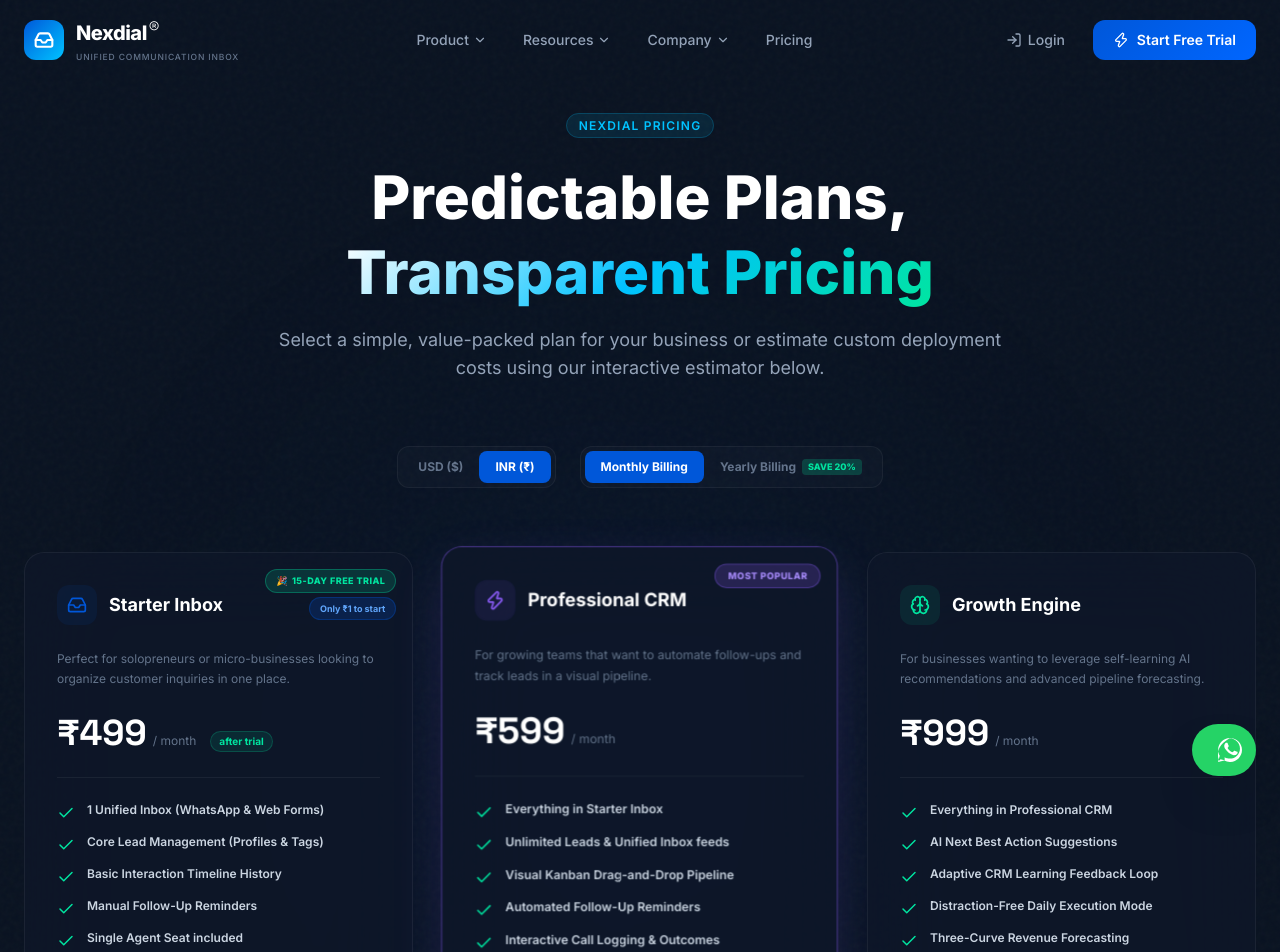
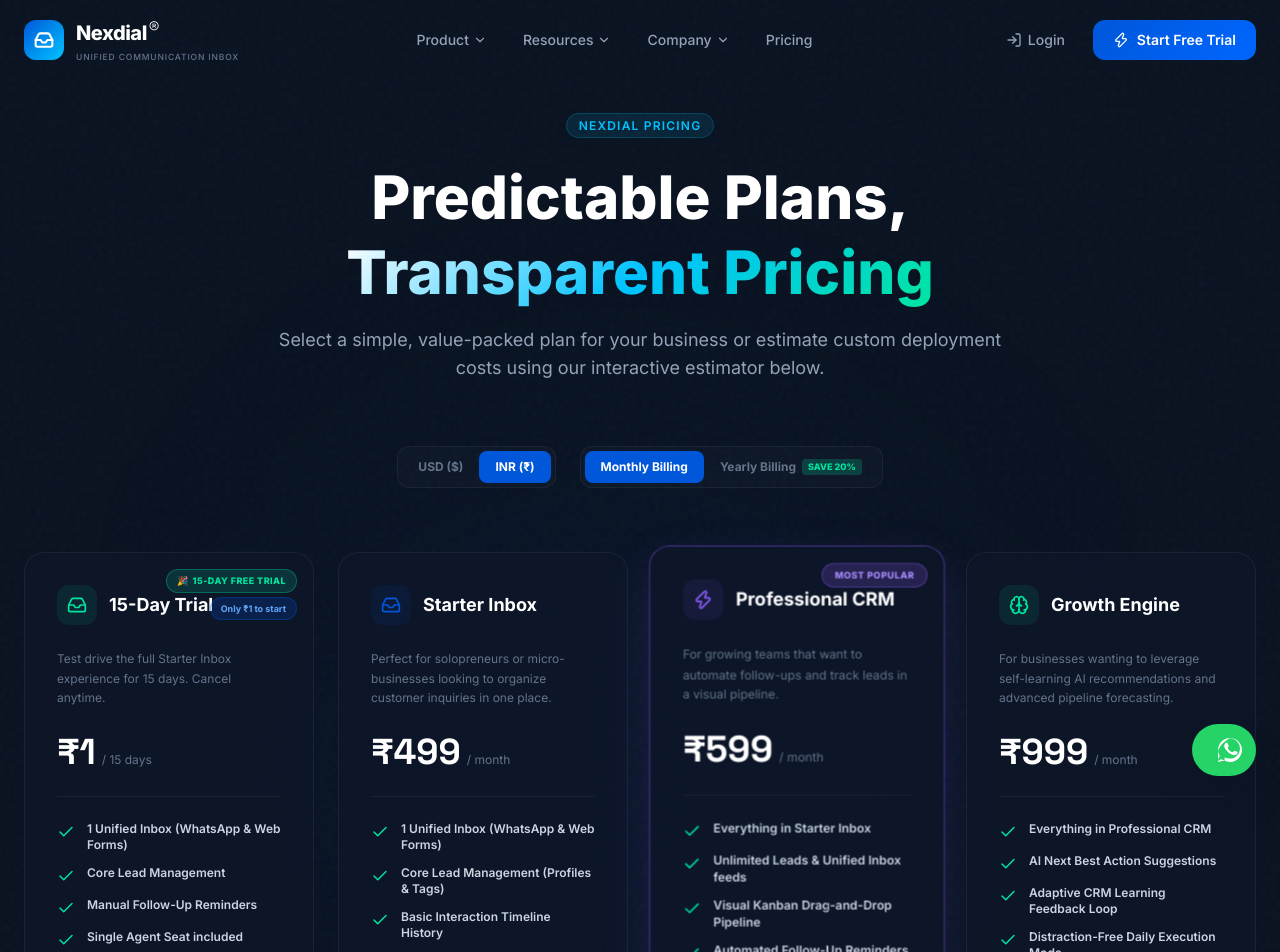
Before and after one commit to sabledattatray/Nexdial-IO, a Next.js app: page /pricing in a window 1280 px wide. Shown: the top 952 px of the page. Built offline with nearby package versions, Linux system fonts and the light colour scheme.

Commit message:
feat: added 15-day ₹1 trial as a separate 4th pricing card instead of an attachment to Starter Inbox

```diff
--- a/src/app/pricing/page.tsx
+++ b/src/app/pricing/page.tsx
@@ -7,6 +7,22 @@ import { Check, HelpCircle, Info, Zap, Brain, Inbox } from "lucide-react";
 import Link from "next/link";
 
 const plans = [
+  {
+    name: "15-Day Trial",
+    price: { USD: 0, INR: 1 },
+    icon: Inbox,
+    desc: "Test drive the full Starter Inbox experience for 15 days. Cancel anytime.",
+    features: [
+      "1 Unified Inbox (WhatsApp & Web Forms)",
+      "Core Lead Management",
+      "Manual Follow-Up Reminders",
+      "Single Agent Seat included",
+      "Auto-renews at ₹499/mo after 15 days"
+    ],
+    color: "#00E5A0",
+    popular: false,
+    trial: true
+  },
   {
     name: "Starter Inbox",
     price: { USD: 6, INR: 499 },
@@ -22,7 +38,7 @@ const plans = [
     ],
     color: "#0057D9",
     popular: false,
-    trial: true
+    trial: false
   },
   {
     name: "Professional CRM",
@@ -150,7 +166,7 @@ export default function PricingPage() {
         </AnimatedSection>
 
         {/* Pricing Cards Grid */}
-        <StaggerContainer className="grid md:grid-cols-2 lg:grid-cols-3 gap-8 mb-20" staggerDelay={0.06}>
+        <StaggerContainer className="grid md:grid-cols-2 lg:grid-cols-4 gap-6 mb-20" staggerDelay={0.06}>
           {plans.map((plan) => {
             const Icon = plan.icon;
             const rawPrice = plan.price[currency];
@@ -200,11 +216,10 @@ export default function PricingPage() {
                       <span className="text-4xl font-extrabold text-white" style={{ fontFamily: "var(--font-space-grotesk)" }}>
                         {symbol}{displayPrice.toLocaleString()}
                       </span>
-                      <span className="text-xs text-[#64748B]">/ month</span>
-                      {plan.trial && (
-                        <span className="ml-2 text-[10px] font-bold text-[#00E5A0] bg-[#00E5A0]/10 border border-[#00E5A0]/20 px-2 py-0.5 rounded-full">
-                          after trial
-                        </span>
+                      {plan.trial ? (
+                        <span className="text-xs text-[#64748B]">/ 15 days</span>
+                      ) : (
+                        <span className="text-xs text-[#64748B]">/ month</span>
                       )}
                     </div>
 
```
